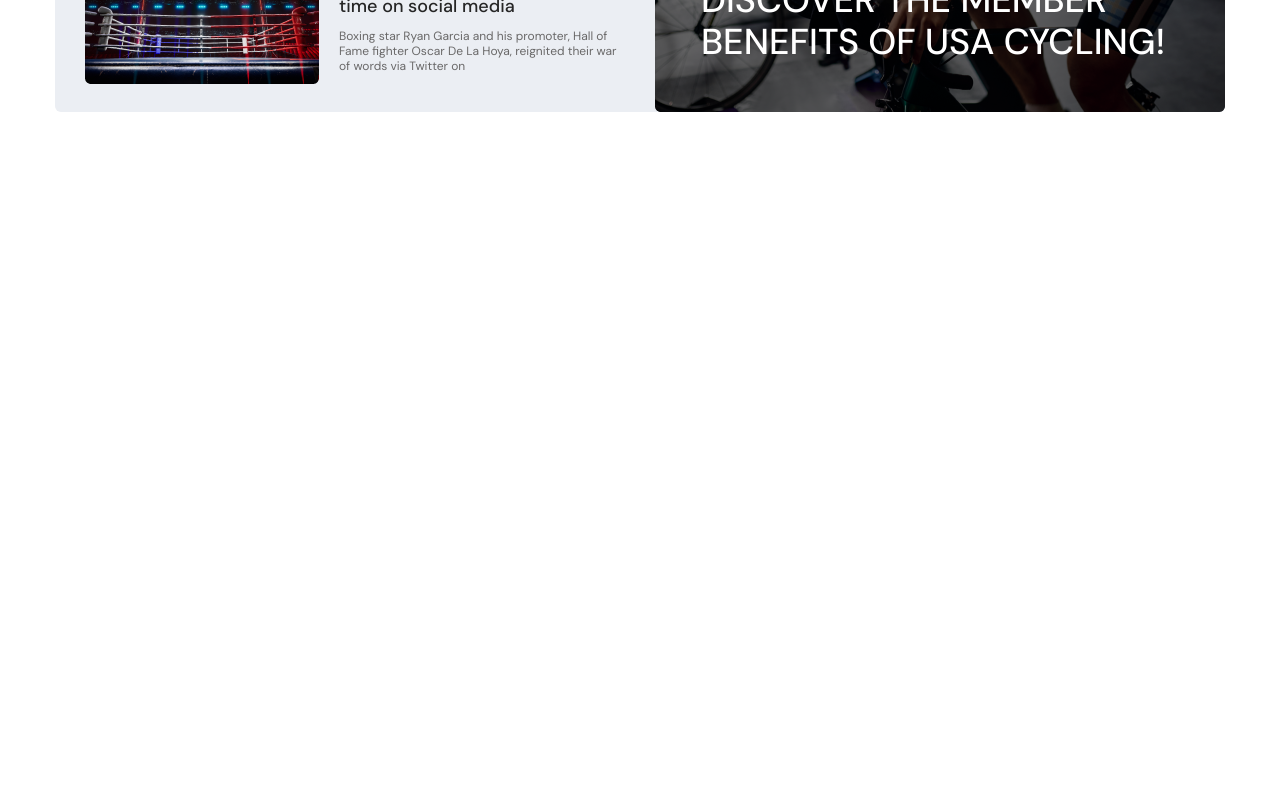
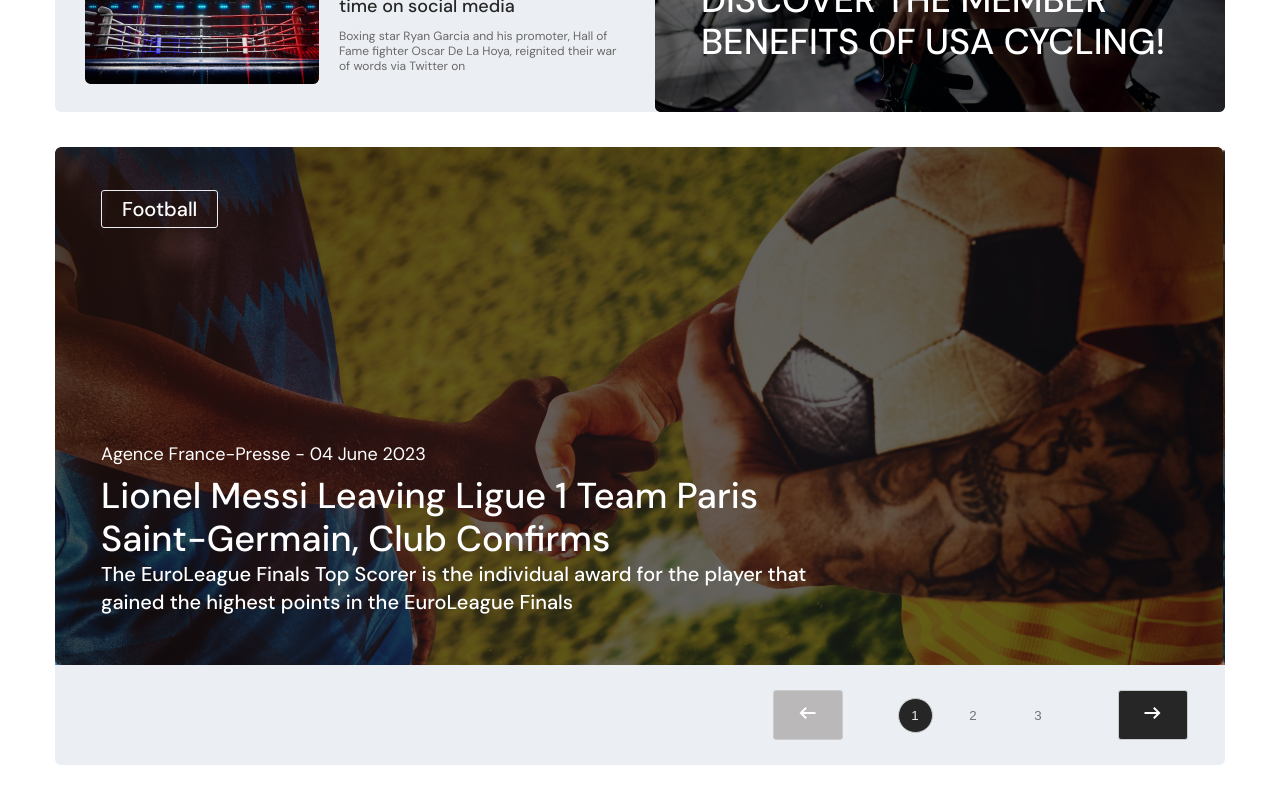
Before and after one commit to Harikrishnan14/SportsNews, a React (Create React App) app: page / in a window 1280 px wide. Shown: the part 1112-1912 px from the top of the page. Before the commit the page ends 1259 px from the top, so only its background shows below. Built offline with nearby package versions, Linux system fonts and the light colour scheme; the HTML template or start-up script is replaced by a standard one.

Commit message:
Carousel

```diff
--- a/public/index.html
+++ b/public/index.html
@@ -28,6 +28,8 @@
   <link
     href="https://fonts.googleapis.com/css2?family=DM+Sans:ital,opsz,wght@0,9..40,100..1000;1,9..40,100..1000&display=swap"
     rel="stylesheet">
+  <link rel="stylesheet"
+    href="https://fonts.googleapis.com/css2?family=Material+Symbols+Outlined:opsz,wght,FILL,GRAD@20..48,100..700,0..1,-50..200" />
 </head>
 
 <body>
--- a/src/App.js
+++ b/src/App.js
@@ -1,4 +1,5 @@
 import './App.css';
+import Carousel from './components/Carousel/Carousel';
 import Category from './components/Category/Category';
 // import Hero from './components/Hero/Hero';
 import Navbar from './components/Navbar/Navbar';
@@ -11,6 +12,7 @@
       {/* <Hero /> */}
       <Category />
       <TNews />
+      <Carousel />
     </div>
   );
 }
--- /dev/null
+++ b/src/Assets/Data/carouselItems.js
@@ -0,0 +1,28 @@
+import Players from '../imgs/two-opposing-players-give-handshake-end-game 1.png'
+
+export const carouselItems = [
+    {
+        id: 0,
+        img: Players,
+        dateplace: "Agence France-Presse - 04 June 2023",
+        heading: "Lionel Messi Leaving Ligue 1 Team Paris Saint-Germain, Club Confirms",
+        desc: "The EuroLeague Finals Top Scorer is the individual award for the player that gained the highest points in the EuroLeague Finals",
+        category: "Football"
+    },
+    {
+        id: 1,
+        img: Players,
+        dateplace: "Jony.Ls - 03 June 2023",
+        heading: "Savilia Blunk Embraces Longer Season with World Cup",
+        desc: "Last year, Savilia Blunk took a more conservative approach to her first season as an Elite Class athlete, skipping some",
+        category: "Sports"
+    },
+    {
+        id: 2,
+        img: Players,
+        dateplace: "King.F - 03 June 2023",
+        heading: "Ryan Garcia is fighting again, this time on social media",
+        desc: "Boxing star Ryan Garcia and his promoter, Hall of Fame fighter Oscar De La Hoya, reignited their war of words via Twitter on",
+        category: "Boxing"
+    },
+];
--- /dev/null
+++ b/src/components/Carousel/Carousel.css
@@ -0,0 +1,80 @@
+.Carousel {
+    display: flex;
+    flex-direction: column;
+    justify-content: space-between;
+    width: 100%;
+    max-width: 1170px;
+    height: 618px;
+    margin-left: auto;
+    margin-right: auto;
+    background: #EBEEF3;
+    border-radius: 6px;
+    margin-bottom: 35px;
+    overflow: hidden;
+}
+
+.inner {
+    white-space: nowrap;
+    transition: transform 0.3s;
+    max-height: 518px;
+}
+
+.carousel-btn {
+    position: relative;
+    width: 470px;
+    bottom: 15px;
+    right: 10px;
+    display: flex;
+    align-self: flex-end;
+    justify-content: space-around;
+}
+
+.carousel-btn button {
+    margin: 10px 8px;
+    padding: 5px 10px;
+    background: #BAB8B8;
+    border: 1px solid #ccc;
+    border-radius: 3px;
+    cursor: pointer;
+    width: 70px;
+    height: 50px;
+    color: white;
+}
+
+.arrow-btn {
+    font-family: Sequel Sans;
+    width: 35px;
+    height: 35px;
+    font-size: 20px;
+    font-weight: 425;
+    text-align: center;
+    border: none;
+    color: #2626269C;
+    margin: 8px 15px;
+}
+
+.page_no {
+    display: flex;
+    align-items: center;
+    justify-content: center;
+}
+
+.page_no>.page-btn {
+    border: none;
+    margin: 8px 15px;
+    background: none;
+    border: none;
+    color: #2626269C;
+    outline: none;
+    height: 35px;
+    width: 35px;
+    border-radius: 50%;
+}
+
+.page_no>.page-btn-active {
+    border-radius: 50%;
+    background: #262626;
+    color: #EBEEF3;
+    height: 35px;
+    width: 35px;
+}
--- /dev/null
+++ b/src/components/Carousel/Carousel.js
@@ -0,0 +1,55 @@
+import React, { useState } from 'react'
+import './Carousel.css'
+import { carouselItems } from '../../Assets/Data/carouselItems.js'
+import CarouselItem from '../CarouselItem/carouselItem.js'
+
+
+const Carousel = () => {
+
+    const [activeIndex, setActiveIndex] = useState(0)
+
+    const updateIndex = (newIndex) => {
+        if (newIndex < 0) {
+            newIndex = 0
+        } else if (newIndex >= carouselItems.length) {
+            newIndex = carouselItems.length - 1
+        }
+        setActiveIndex(newIndex)
+    }
+
+    return (
+        <>
+            <div className='Carousel'>
+                <div className='inner' style={{ transform: `translate(-${activeIndex * 100}%)` }}>
+                    {carouselItems.map((item) => {
+                        return <CarouselItem item={item} key={item.id} />
+                    })}
+                </div>
+                <div className="carousel-btn">
+                    <button className='arrow-btn' onClick={() => { updateIndex(activeIndex - 1) }}
+                        style={{ background: activeIndex === 0 ? '#BAB8B8' : '#262626' }}>
+                        <span className="material-symbols-outlined">
+                            arrow_left_alt
+                        </span>
+                    </button>
+                    <div className="page_no">
+                        {carouselItems.map((_, index) => (
+                            <button key={index} className={`page-btn${index === activeIndex ? "-active" : ""}`} onClick={() => updateIndex(index)}>
+                                {index + 1}
+                            </button>
+                        ))}
+                    </div>
+                    <button className='arrow-btn' onClick={() => { updateIndex(activeIndex + 1) }}
+                        style={{ background: activeIndex === carouselItems.length - 1 ? '#BAB8B8' : '#262626' }}>
+                        <span className="material-symbols-outlined">
+                            arrow_right_alt
+                        </span>
+                    </button>
+                </div>
+            </div>
+
+        </>
+    )
+}
+
+export default Carousel
--- /dev/null
+++ b/src/components/CarouselItem/CarouselItem.css
@@ -0,0 +1,85 @@
+.CarouselItem {
+    position: relative;
+    display: inline-flex;
+    align-items: center;
+    justify-content: center;
+}
+
+.carousel-overlay {
+    position: absolute;
+    top: 0;
+    left: 0;
+    width: 100%;
+    height: 518px;
+    background-color: rgba(0, 0, 0, 0.6);
+    border-radius: 6px;
+}
+
+.carousel-top-left-text {
+    position: absolute;
+    top: 20px;
+    left: 20px;
+    color: white;
+    width: 107.7px;
+    height: 36.09px;
+    padding: 29px 26px 29px 26px;
+    border-radius: 3px;
+    border: 1px;
+    gap: 30px;
+}
+
+.carousel-top-left-text>span {
+    font-family: 'DM Sans', sans-serif;
+    font-size: 20px;
+    font-weight: 500;
+    line-height: 26px;
+    letter-spacing: 0px;
+    text-align: left;
+    border: 1px solid #EBEEF3;
+    border-radius: 3px;
+    padding: 5px 20px;
+}
+
+.carousel-bottom-left-text {
+    position: absolute;
+    max-width: 760px;
+    bottom: 20px;
+    left: 20px;
+    padding: 29px 26px 29px 26px;
+    text-wrap: wrap;
+}
+
+.carousel-bottom-left-text>span {
+    font-family: 'DM Sans', sans-serif;
+    font-size: 18px;
+    font-weight: 400;
+    line-height: 18px;
+    letter-spacing: 0em;
+    text-align: left;
+    color: #FFFFFF;
+}
+
+.carousel-bottom-left-text>h3 {
+    font-family: 'DM Sans', sans-serif;
+    font-size: 36px;
+    font-weight: 435;
+    line-height: 43px;
+    letter-spacing: 0em;
+    text-align: left;
+    color: #FFFFFF;
+    margin-top: 10px;
+}
+
+.carousel-bottom-left-text>p {
+    font-family: 'DM Sans', sans-serif;
+    font-size: 20px;
+    font-weight: 500;
+    line-height: 28px;
+    letter-spacing: 0em;
+    text-align: left;
+    color: #FFFFFF;
+}
+
+.carousel-img {
+    max-height: 518px;
+}
--- /dev/null
+++ b/src/components/CarouselItem/carouselItem.js
@@ -0,0 +1,21 @@
+import React from 'react'
+import './CarouselItem.css'
+
+const CarouselItem = ({ item }) => {
+    return (
+        <div className='CarouselItem'>
+            <div className="carousel-overlay"></div>
+            <img src={item.img} alt='' className='carousel-img' />
+            <div className="carousel-top-left-text">
+                <span>{item.category}</span>
+            </div>
+            <div className="carousel-bottom-left-text">
+                <span>{item.dateplace}</span>
+                <h3>{item.heading}</h3>
+                <p>{item.desc}</p>
+            </div>
+        </div>
+    )
+}
+
+export default CarouselItem
```
Also changed, not shown: src/Assets/imgs/two-opposing-players-give-handshake-end-game 1.png (added).
